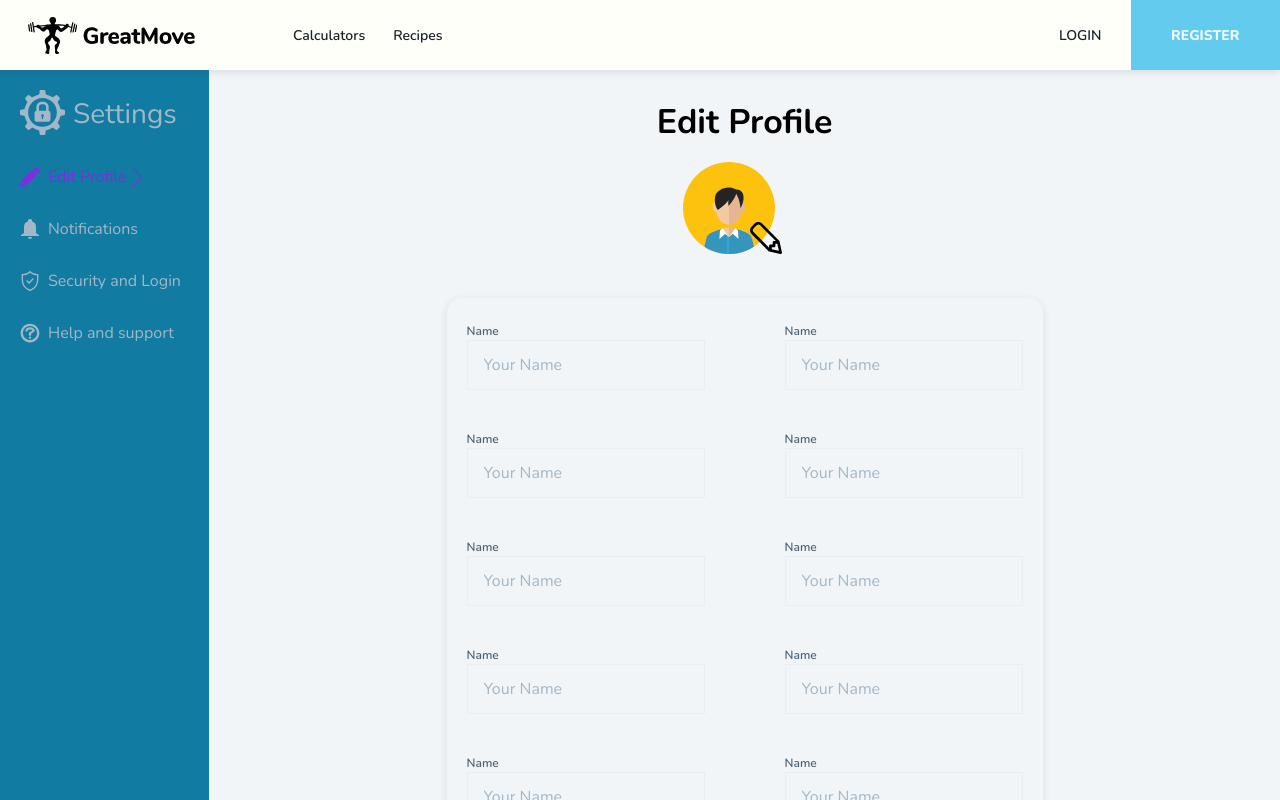
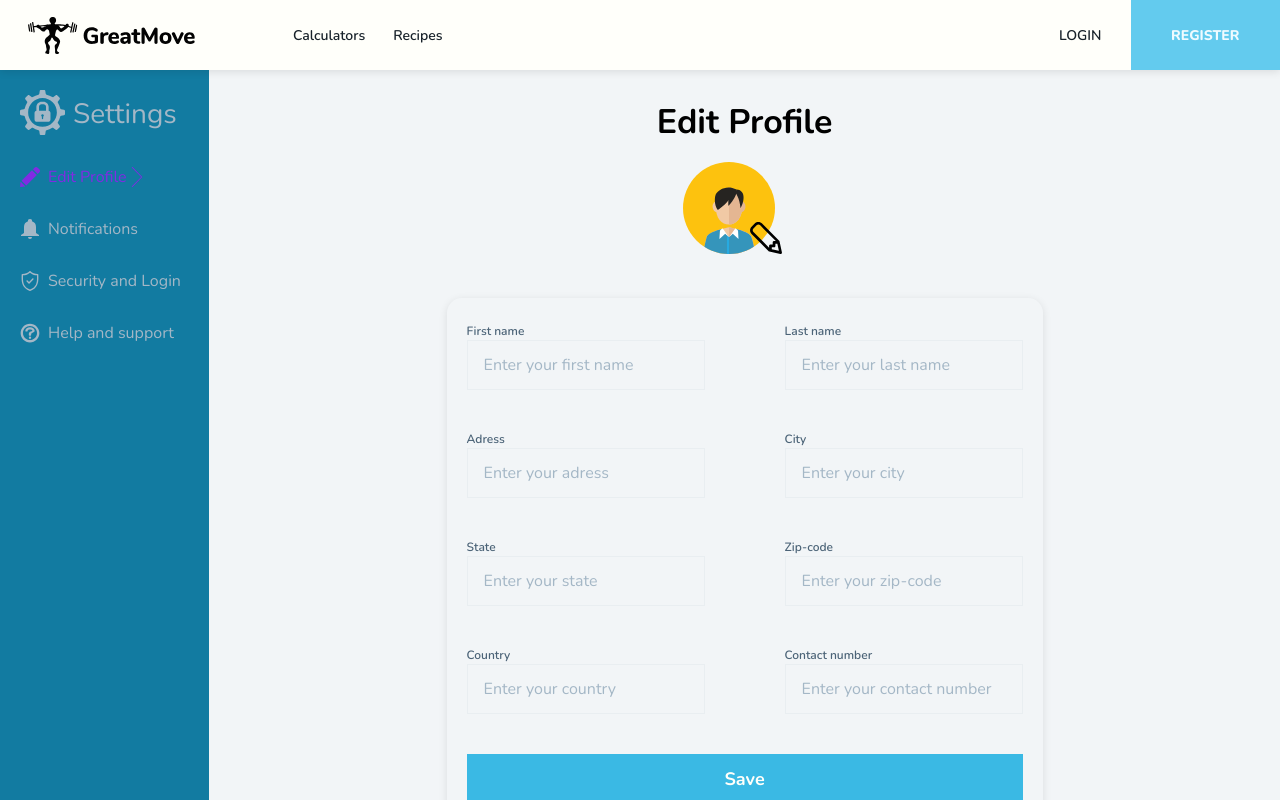
Before and after one commit to TheStelarek/GreatMove.Web, a Next.js app: page /settings in a window 1280 px wide. Shown: the top 800 px of the page. Built offline with nearby package versions, Linux system fonts and the light colour scheme.

Commit message:
fix: fix inputs

```diff
--- a/src/features/settings/components/SettingsContainer.tsx
+++ b/src/features/settings/components/SettingsContainer.tsx
@@ -64,24 +64,38 @@ const SettingsContainer = () => {
                </div>
                <div className={styles.inputsContainer}>
                   <div className={styles.inputsWrapper}>
-                     <Input variant="gray" type="text" label="Name" placeholder="Your Name" size="big" />
-                     <Input variant="gray" type="text" label="Name" placeholder="Your Name" size="big" />
+                     <Input
+                        variant="gray"
+                        type="text"
+                        label="First name"
+                        placeholder="Enter your first name"
+                        size="big"
+                     />
+                     <Input
+                        variant="gray"
+                        type="text"
+                        label="Last name"
+                        placeholder="Enter your last name"
+                        size="big"
+                     />
                   </div>
                   <div className={styles.inputsWrapper}>
-                     <Input variant="gray" type="text" label="Name" placeholder="Your Name" size="big" />
-                     <Input variant="gray" type="text" label="Name" placeholder="Your Name" size="big" />
+                     <Input variant="gray" type="text" label="Adress" placeholder="Enter your adress" size="big" />
+                     <Input variant="gray" type="text" label="City" placeholder="Enter your city" size="big" />
                   </div>
                   <div className={styles.inputsWrapper}>
-                     <Input variant="gray" type="text" label="Name" placeholder="Your Name" size="big" />
-                     <Input variant="gray" type="text" label="Name" placeholder="Your Name" size="big" />
+                     <Input variant="gray" type="text" label="State" placeholder="Enter your state" size="big" />
+                     <Input variant="gray" type="text" label="Zip-code" placeholder="Enter your zip-code" size="big" />
                   </div>
                   <div className={styles.inputsWrapper}>
-                     <Input variant="gray" type="text" label="Name" placeholder="Your Name" size="big" />
-                     <Input variant="gray" type="text" label="Name" placeholder="Your Name" size="big" />
-                  </div>
-                  <div className={styles.inputsWrapper}>
-                     <Input variant="gray" type="text" label="Name" placeholder="Your Name" size="big" />
-                     <Input variant="gray" type="text" label="Name" placeholder="Your Name" size="big" />
+                     <Input variant="gray" type="text" label="Country" placeholder="Enter your country" size="big" />
+                     <Input
+                        variant="gray"
+                        type="text"
+                        label="Contact number"
+                        placeholder="Enter your contact number"
+                        size="big"
+                     />
                   </div>
                   <Button type="submit" size="large" isBold isFullWidth>
                      Save
```
